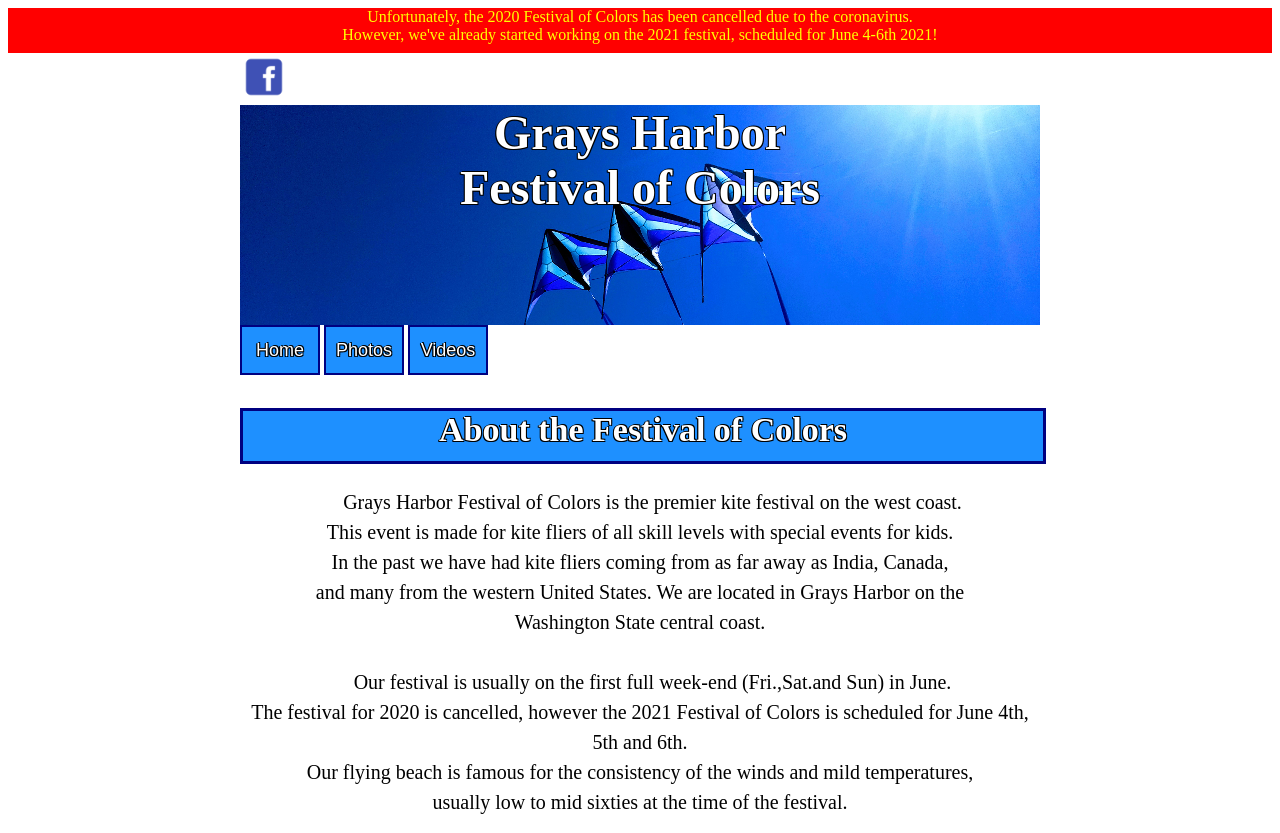
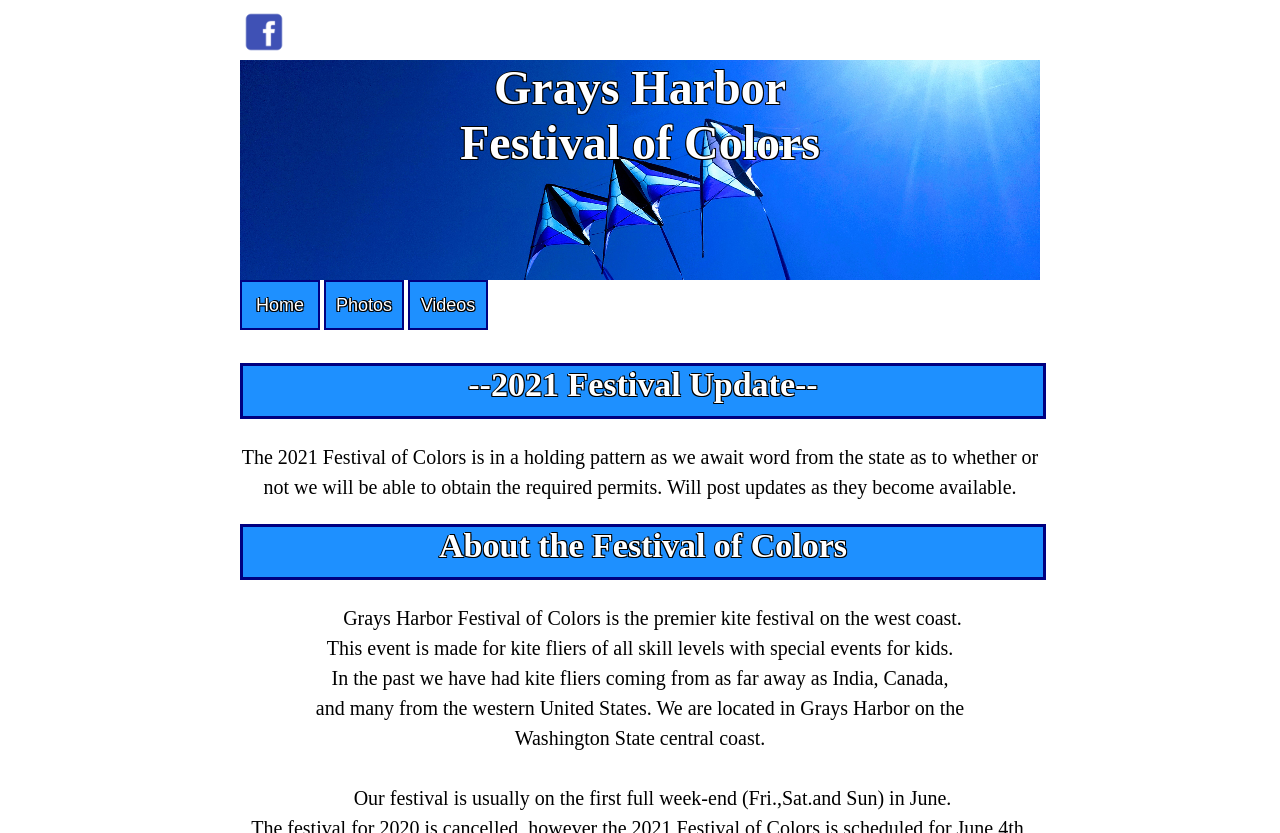
Before and after one commit to kyleb13/kyleb13.github.io, a Jekyll site: the page index.html, which Jekyll copies as it is, in a window 1280 px wide, cut to the strip 0-833 px from the top of the page. Built offline with Jekyll 4.4.1, drawn with Linux system fonts in a browser that asks for light colours.

Commit message:
Updated main page with info on 2021 festival status

```diff
--- a/index.html
+++ b/index.html
@@ -9,6 +9,7 @@
                 width: 800px;
                 height:400px;
                 margin:auto;
+                text-align: left;
             }
 
             #navigation {
@@ -105,7 +106,6 @@
     </head>
 
     <body id="body">
-        <header id="banner">Unfortunately, the 2020 Festival of Colors has been cancelled due to the coronavirus.</br> However, we've already started working on the 2021 festival, scheduled for June 4-6th 2021! </header>
         <div id="alignDiv">
             <a id ="fbButton" href="https://www.facebook.com/OceanShoresFesitvalOfColors" target = "_blank" title="Gray's Harbor Festival of Colors Facebook Page">
                 <img src="facebook_icon.png" height="48" width="48">
@@ -117,6 +117,10 @@
                 <button id="navTab" onclick="location.href = 'videos.html'">Videos</button>
             </div>
             <div id="alignDiv">
+                <h1 id="bodyHeader">--2021 Festival Update--</h1>
+                    <p id="aboutParagraph"> The 2021 Festival of Colors is in a holding pattern as we await word from the state as to
+                    whether or not we will be able to obtain the required permits. Will post updates as they become available.<br\>
+                    </p>
                 <h1 id="bodyHeader">About the Festival of Colors</h1>
                     <p id="aboutParagraph"> &emsp; Grays Harbor Festival of Colors is the premier kite festival on the west coast.<br/>
                         This event is made for kite fliers of all skill levels with special events for kids.<br/>
```
